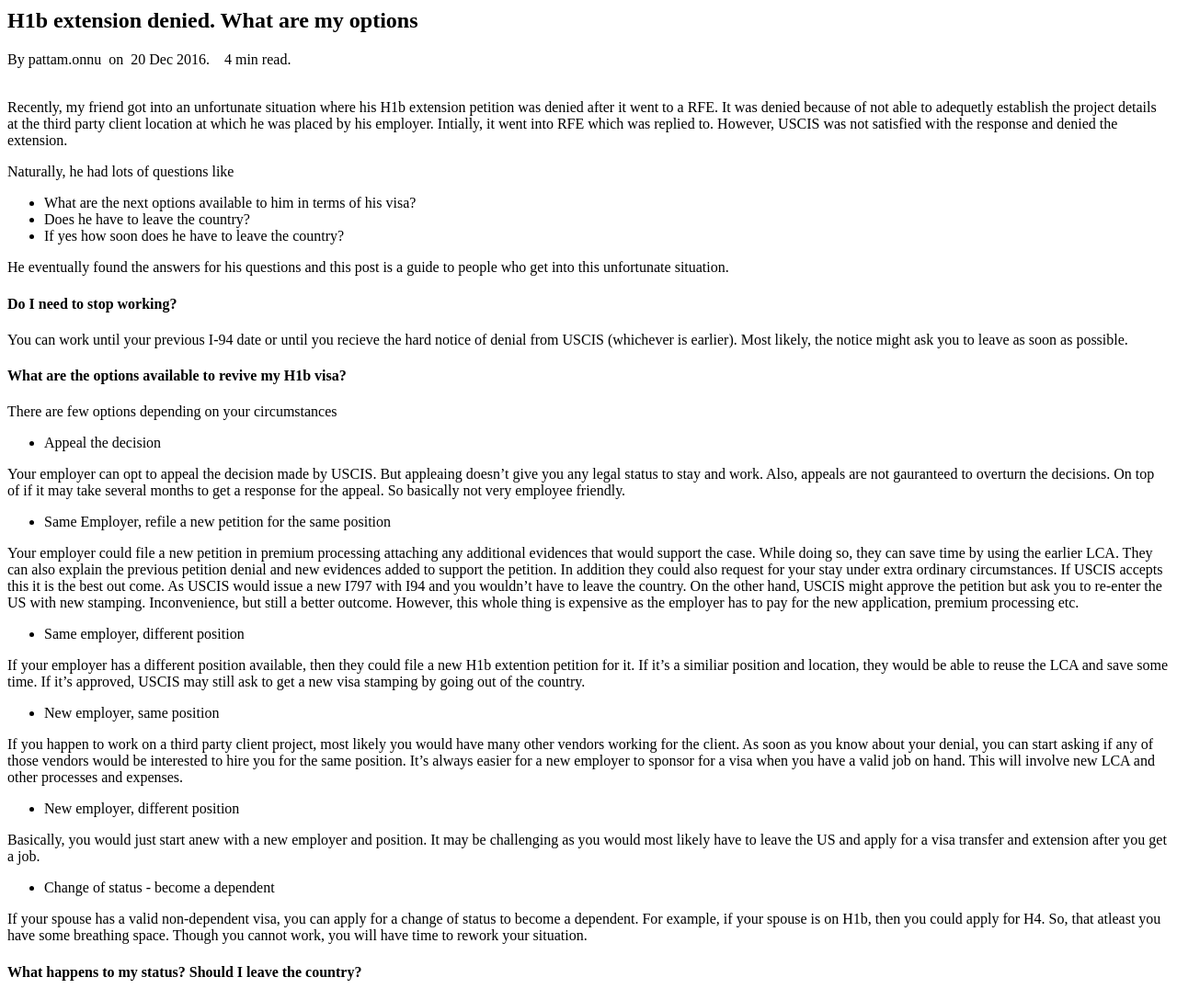
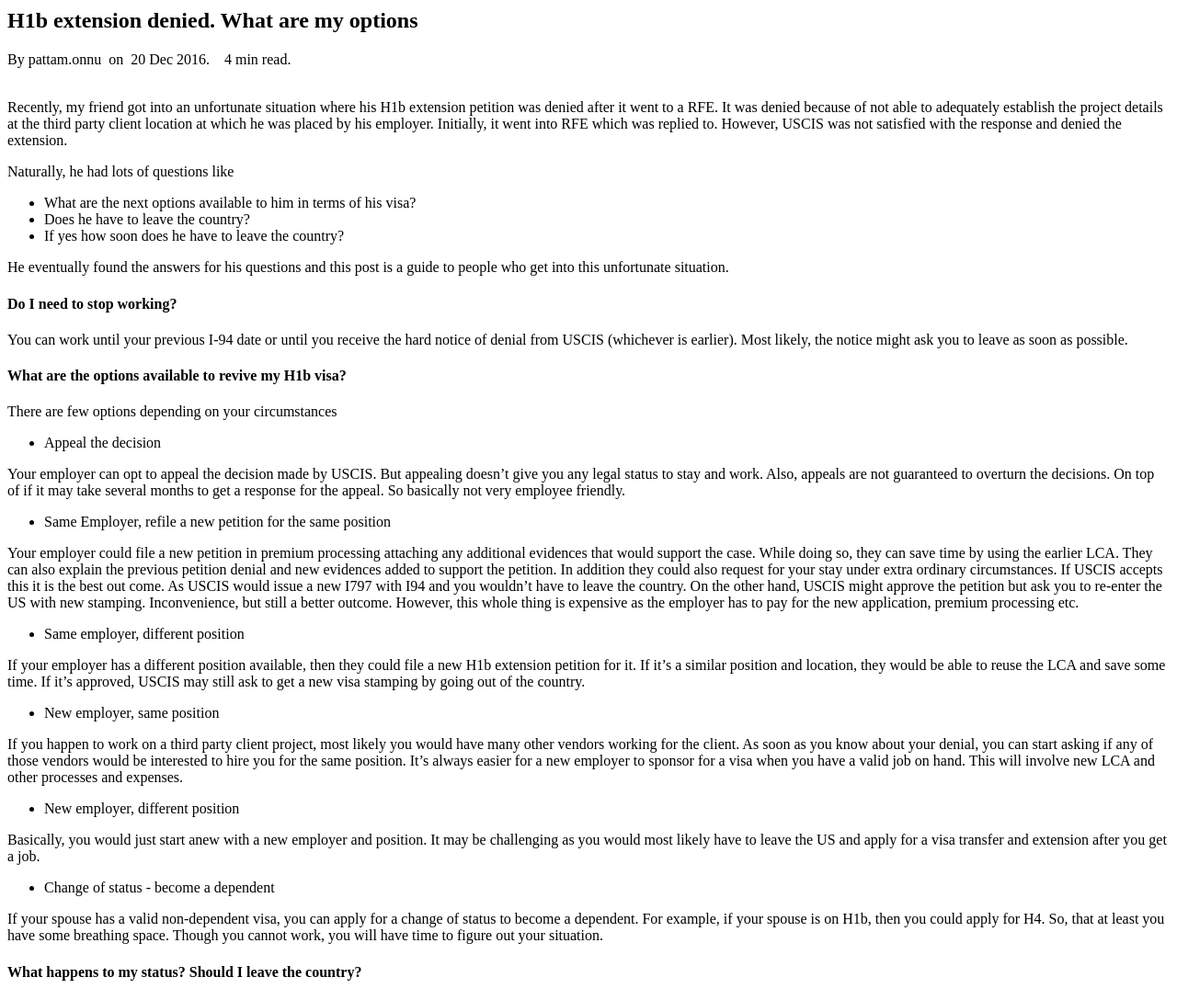
Before and after one commit to gitforwork2/gitforwork.github.io, a Jekyll site: the page built from _posts/2016-12-20-H1b-extension-denied-What-are-my-options.md, in a window 1280 px wide. Shown: the part 238-1326 px from the top of the page at 92% size. Built offline with Jekyll 4.4.1, drawn with Linux system fonts in a browser that asks for light colours; comment, search, counter and statistics services are not loaded.

Commit message:
Update 2016-12-20-H1b-extension-denied-What-are-my-options.md

```diff
--- a/_posts/2016-12-20-H1b-extension-denied-What-are-my-options.md
+++ b/_posts/2016-12-20-H1b-extension-denied-What-are-my-options.md
@@ -7,7 +7,7 @@
 description: What are the options one has after H1b extension petition is denied
 ---
 Recently, my friend got into an unfortunate situation where his H1b extension petition was denied after it went to a RFE.
-It was denied because of not able to adequetly establish the project details at the third party client location at which he was placed by his employer. Intially, it went into RFE which was replied to. However, USCIS was not satisfied with the response and denied the extension.
+It was denied because of not able to adequately establish the project details at the third party client location at which he was placed by his employer. Initially, it went into RFE which was replied to. However, USCIS was not satisfied with the response and denied the extension.
 
 Naturally, he had lots of questions like
 - What are the next options available to him in terms of his visa?
@@ -17,15 +17,15 @@
 He eventually found the answers for his questions and this post is a guide to people who get into this unfortunate situation.
 
 #### Do I need to stop working?
-You can work until your previous I-94 date or until you recieve the hard notice of denial from USCIS (whichever is earlier). Most likely, the notice might ask you to leave as soon as possible.
+You can work until your previous I-94 date or until you receive the hard notice of denial from USCIS (whichever is earlier). Most likely, the notice might ask you to leave as soon as possible.
 
 #### What are the options available to revive my H1b visa?
 There are few options depending on your circumstances
 
 - Appeal the decision
 
-Your employer can opt to appeal the decision made by USCIS. But appleaing doesn't give you any legal status to stay and work.
-Also, appeals are not gauranteed to overturn the decisions. On top of if it may take several months to get a response for the appeal. So basically not very employee friendly.
+Your employer can opt to appeal the decision made by USCIS. But appealing doesn't give you any legal status to stay and work.
+Also, appeals are not guaranteed to overturn the decisions. On top of if it may take several months to get a response for the appeal. So basically not very employee friendly.
 
 - Same Employer, refile a new petition for the same position
 
@@ -35,8 +35,8 @@
 
 - Same employer, different position
 
-If your employer has a different position available, then they could file a new H1b extention petition for it.
-If it's a similiar position and location, they would be able to reuse the LCA and save some time. If it's approved, USCIS may still ask to get a new visa stamping by going out of the country.
+If your employer has a different position available, then they could file a new H1b extension petition for it.
+If it's a similar position and location, they would be able to reuse the LCA and save some time. If it's approved, USCIS may still ask to get a new visa stamping by going out of the country.
 
 - New employer, same position
 
@@ -49,7 +49,7 @@
 
 - Change of status - become a dependent
 
-If your spouse has a valid non-dependent visa, you can apply for a change of status to become a dependent. For example, if your spouse is on H1b, then you could apply for H4. So, that atleast you have some breathing space. Though you cannot work, you will have time to rework your situation.
+If your spouse has a valid non-dependent visa, you can apply for a change of status to become a dependent. For example, if your spouse is on H1b, then you could apply for H4. So, that at least you have some breathing space. Though you cannot work, you will have time to figure out your situation.
 
 #### What happens to my status? Should I leave the country?
 Your are technically out of status as soon as you or your employer receives the hard copy of the denial notice.
```
